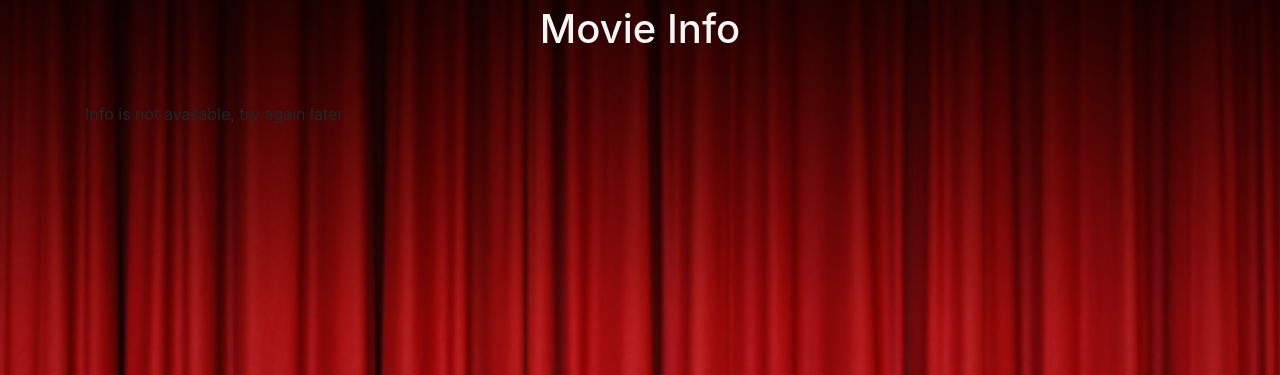
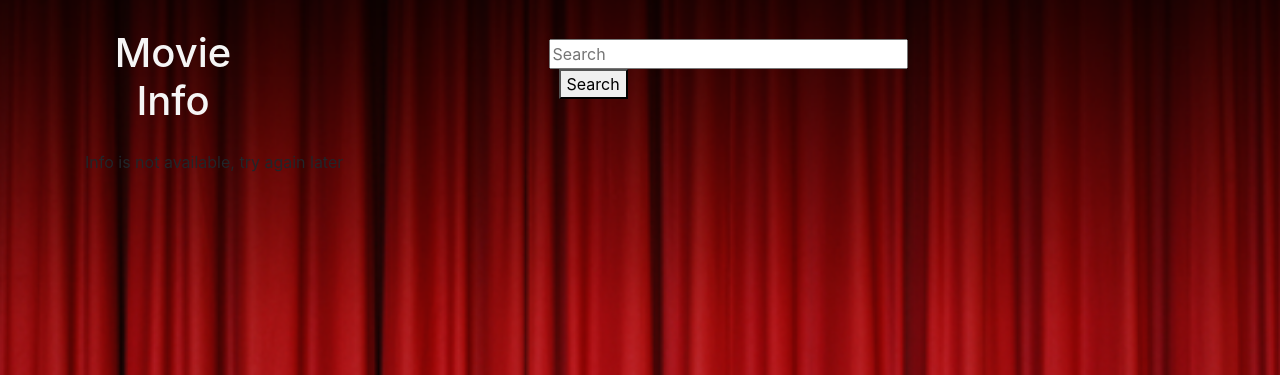
Before and after one commit to ae-ramirez/205-final-project, a Flask app: template templates/movie.html in a window 1280 px wide. Shown: the part 45-420 px from the top of the page. Run offline with Flask 2, Linux system fonts and the light colour scheme; the template is opened without the code that fills it, so the values that code supplies are empty; some libraries are stand-ins or nearby versions.

Commit message:
Add a search box to movie info page

```diff
--- a/templates/movie.html
+++ b/templates/movie.html
@@ -10,7 +10,16 @@
   <body style="background-color:#1C1C1C;">
     {% include "header.html" %}
     <div class="container">
-    <h1 style="center;color:#F5F5F5;margin-bottom:25px;">Movie Info</h1><br>
+      <br>
+      <div style="display:flex;">
+        <h1 style="center;color:#F5F5F5;margin-bottom:25px;width:40%;">Movie Info</h1>
+        <form method="post" id="form" class="search" action="/search">
+          <div style='margin:10px;'>
+            <input type="text" size="30" name="query" placeholder="Search"/>
+            <button style="margin-left: 10px;">Search</button>
+          </div>
+        </form>
+      </div>
       {% if movie_info %}
       <div class="info" style="color:#F5F5F5">
         {{ movie_info['t']['videoTitle'] }}<br>
```
